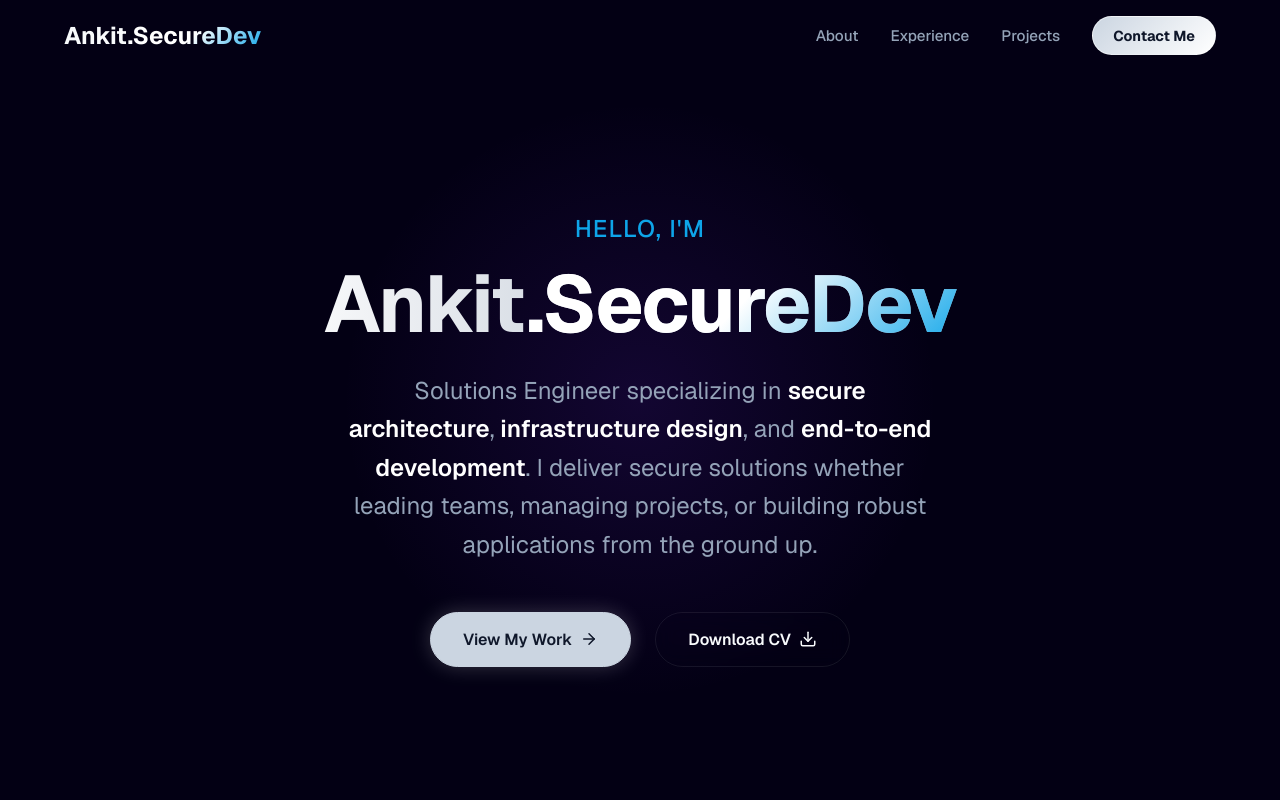
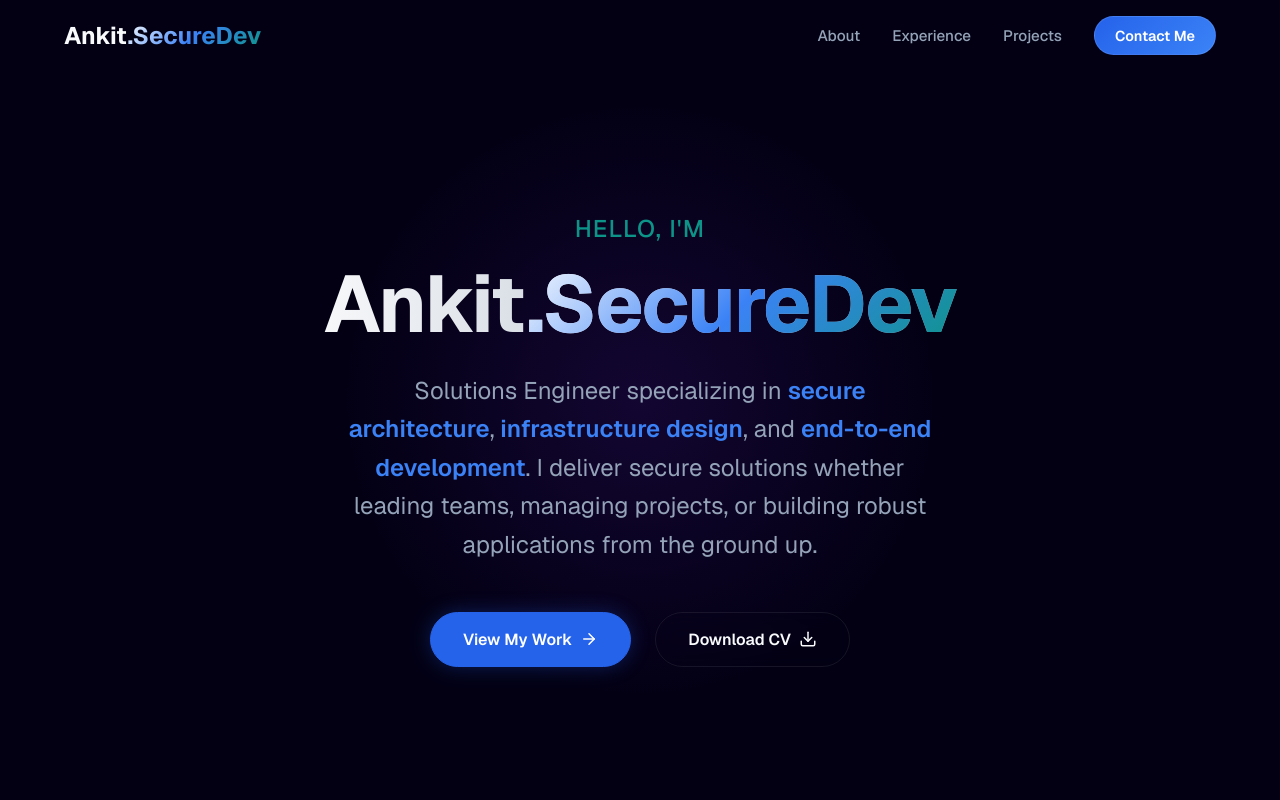
Before and after one commit to ankitraj2234/MyPortfolio, a Next.js app: page / in a window 1280 px wide. Shown: the top 800 px of the page. Built offline with nearby package versions, Linux system fonts and the light colour scheme.

Commit message:
feat: Rebrand to Deep Royal Blue and Teal theme

```diff
--- a/app/globals.css
+++ b/app/globals.css
@@ -1,14 +1,14 @@
 :root {
   /* Brand Colors - Modern Deep Space Theme */
-  /* Brand Colors - Lightning Silver & Electric Blue Theme */
-  --primary: #cbd5e1;
-  /* Silver/Slate 300 */
-  --primary-glow: #ffffff;
-  /* Pure White Lightning */
-  --secondary: #0ea5e9;
-  /* Sky 500 - Electric Blue */
-  --accent: #38bdf8;
-  /* Sky 400 */
+  /* Brand Colors - Deep Royal Blue & Teal (Professional Tech) */
+  --primary: #2563eb;
+  /* Royal Blue 600 - Trust, Engineering */
+  --primary-glow: #3b82f6;
+  /* Blue 500 - Active State */
+  --secondary: #0d9488;
+  /* Teal 600 - Sophisticated Companion */
+  --accent: #2dd4bf;
+  /* Teal 400 - Vibrant Highlights */
 
   /* Backgrounds */
   --background: #030014;
--- a/components/Hero.module.css
+++ b/components/Hero.module.css
@@ -69,17 +69,16 @@
 
 .primaryBtn {
     background: var(--primary);
-    color: #0f172a;
-    /* Dark text */
+    color: white;
     border: 1px solid var(--primary);
-    box-shadow: 0 0 20px rgba(255, 255, 255, 0.2);
+    box-shadow: 0 0 20px rgba(37, 99, 235, 0.3);
 }
 
 .primaryBtn:hover {
     background: var(--primary-glow);
-    box-shadow: 0 0 40px rgba(255, 255, 255, 0.5);
+    box-shadow: 0 0 40px rgba(37, 99, 235, 0.6);
     transform: translateY(-2px);
-    color: #000;
+    color: white;
 }
 
 .secondaryBtn {
--- a/components/Navbar.module.css
+++ b/components/Navbar.module.css
@@ -67,20 +67,19 @@
     padding: 0.6rem 1.25rem;
     background: linear-gradient(135deg, var(--primary) 0%, var(--primary-glow) 100%);
     border-radius: 99px;
-    color: #0f172a;
-    /* Slate 900 - Dark Text for Silver Bg */
-    font-weight: 700;
+    color: #fff;
+    font-weight: 600;
     font-size: 0.9rem;
-    border: 1px solid rgba(255, 255, 255, 0.5);
+    border: 1px solid rgba(255, 255, 255, 0.1);
     cursor: pointer;
     transition: transform 0.2s ease, box-shadow 0.2s ease;
 }
 
 .cta:hover {
     transform: translateY(-2px);
-    box-shadow: 0 4px 20px rgba(255, 255, 255, 0.4);
-    /* White glow */
-    color: #000;
+    box-shadow: 0 4px 20px rgba(37, 99, 235, 0.4);
+    /* Blue glow */
+    color: white;
 }
 
 @media (max-width: 768px) {
--- a/components/Projects.module.css
+++ b/components/Projects.module.css
@@ -30,10 +30,10 @@
 .filterBtn:hover,
 .activeFilter {
     background: var(--primary);
-    color: #0f172a;
+    color: white;
     /* Dark text */
     border-color: var(--primary);
-    box-shadow: 0 0 15px rgba(255, 255, 255, 0.3);
+    box-shadow: 0 0 15px rgba(37, 99, 235, 0.4);
 }
 
 .grid {
@@ -141,13 +141,13 @@
 
 .demoBtn {
     background: var(--primary);
-    color: #0f172a;
+    color: white;
     border: none;
 }
 
 .demoBtn:hover {
     background: var(--primary-glow);
-    color: #000;
+    color: white;
 }
 
 .codeBtn {
```
